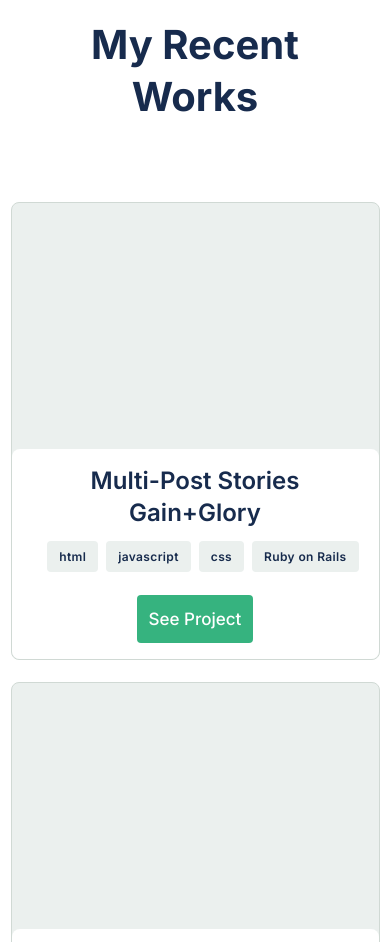
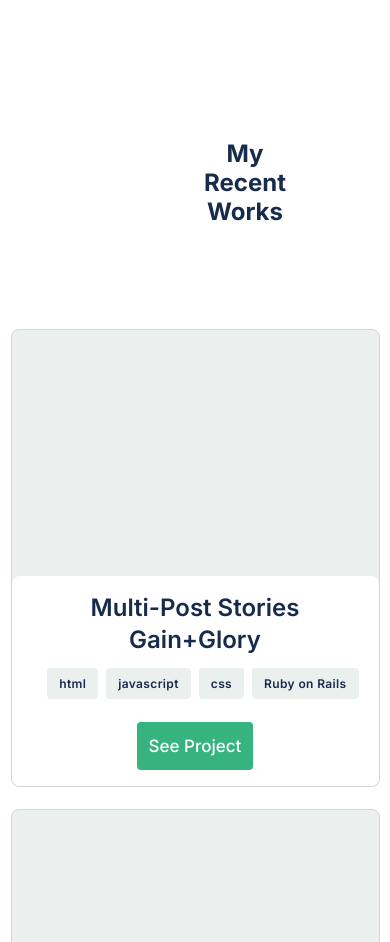
Before and after one commit to EzekielUtshudi/Porfolio-Project, a website: page index.html in a window 390 px wide. Shown: the part 817-1759 px from the top of the page. Drawn offline with Linux system fonts and the light colour scheme.

Commit message:
rectify section of  media querie break-point

```diff
--- a/Css/style.css
+++ b/Css/style.css
@@ -264,14 +264,17 @@ button {
   display: flex;
   flex-direction: column;
   align-items: center;
+  padding-left: 100px;
+  padding-top: 40px;
+  padding-bottom: 40px;
 }
 
 .sec-title {
   color: #172b4d;
-  font-weight: 700;
-  font-size: 40px;
-  line-height: 52px;
-  margin-bottom: 36px;
+
+  /* font-size: 10px;
+  line-height: 10px; */
+  margin-bottom: 20px;
   text-align: center;
 }
 
@@ -478,6 +481,10 @@ textarea::placeholder {
     background-image: url('../Images/header-llustration-desktop.svg');
   }
 
+  .hero-inner {
+    margin-bottom: 0;
+  }
+
   .about {
     background:
       url('../Images/about-bg-icon.svg') 100% 0% no-repeat,
@@ -502,6 +509,11 @@ textarea::placeholder {
     column-gap: 2%;
   }
 
+  .sec-text {
+    margin-left: 12px;
+    margin-right: 12px;
+  }
+
   .d-lg-flex .sec-text {
     margin: 0;
     max-width: 40%;
@@ -512,6 +524,11 @@ textarea::placeholder {
     font-size: 30px;
     line-height: 52px;
     text-align: left;
+  }
+
+  .sec-description {
+    padding-left: 8px;
+    padding-right: 8px;
   }
 
   .form-wrapper {
@@ -545,31 +562,6 @@ textarea::placeholder {
   }
 }
 
-/* 992 */
-@media (max-width: 992px) {
-  .sec-wrapper {
-    margin: 0 25px;
-  }
-
-  .sec-text {
-    margin-left: 12px;
-    margin-right: 12px;
-  }
-
-  .sec-description {
-    padding-left: 8px;
-    padding-right: 8px;
-  }
-
-  .hero-inner {
-    margin-bottom: 0;
-  }
-
-  .hero-title {
-    padding-top: 127px;
-  }
-}
-
 /* Additional animation */
 
 @keyframes shake {
--- a/index.html
+++ b/index.html
@@ -379,10 +379,10 @@
        <section class="contact">
         <div class="sec-wrapper d-lg-flex">
           <div class="sec-text">
-            <h2 class="sec-title">
+            <h3 class="sec-title">
               I'm always interested in hearing about new projects, so if you'd
               like to chat please get in touch.
-            </h2>
+            </h3>
           </div>
           <div class="form-wrapper">
             <form
```
